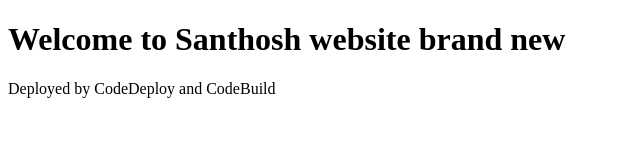
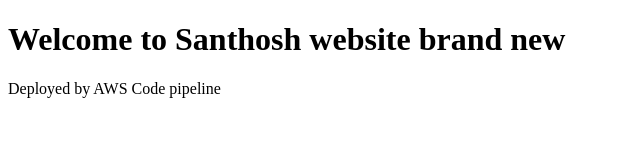
Before and after one commit to SanthoshSekar05/AWScodeDeploy, a plain HTML site: page AWSCodes/index.html in a window 1280 px wide. Shown: the full height of the page, 0-640 px from the left. Drawn offline with Linux system fonts and the light colour scheme.

Commit message:
Update index.html

```diff
--- a/AWSCodes/index.html
+++ b/AWSCodes/index.html
@@ -4,6 +4,6 @@
 </head>
 <body>
   <h1>Welcome to Santhosh website brand new </h1>
-  <p> Deployed by CodeDeploy and CodeBuild</p>
+  <p> Deployed by AWS Code pipeline</p>
 </body>
 </html>
```
